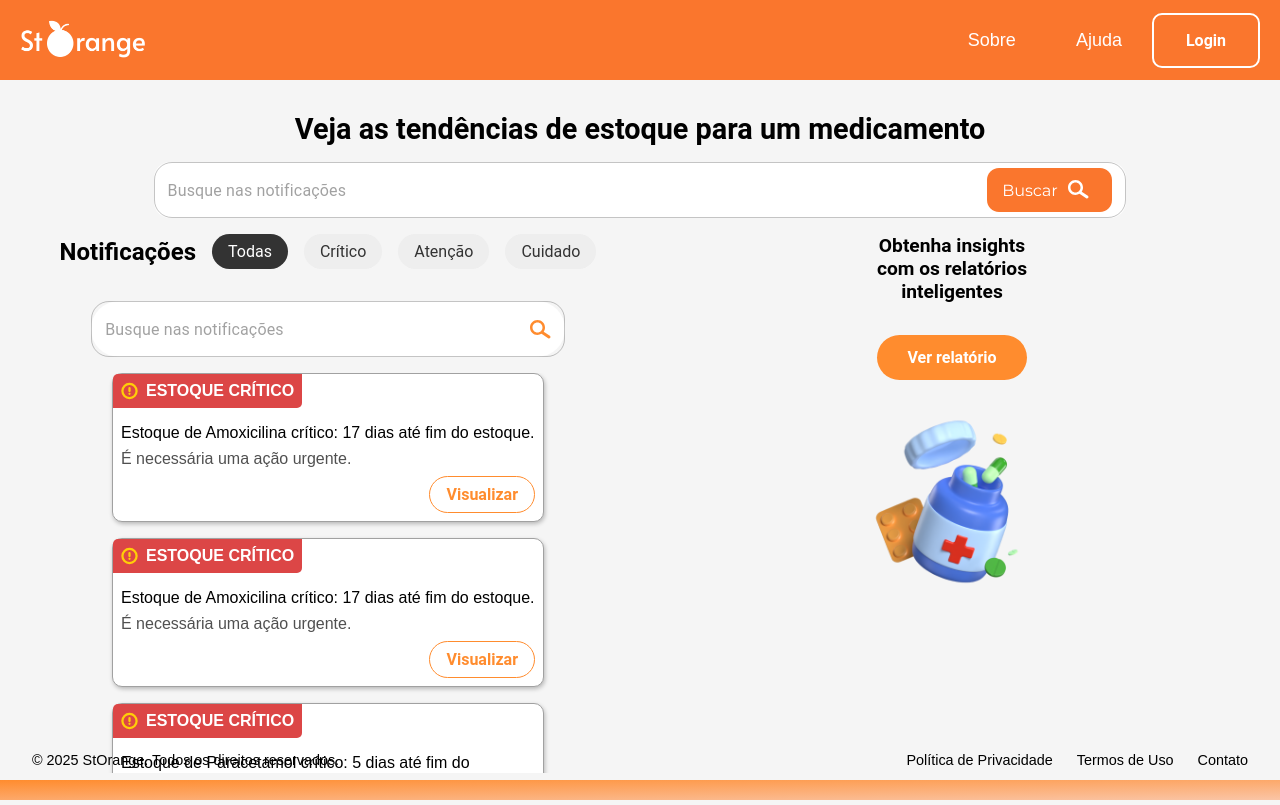
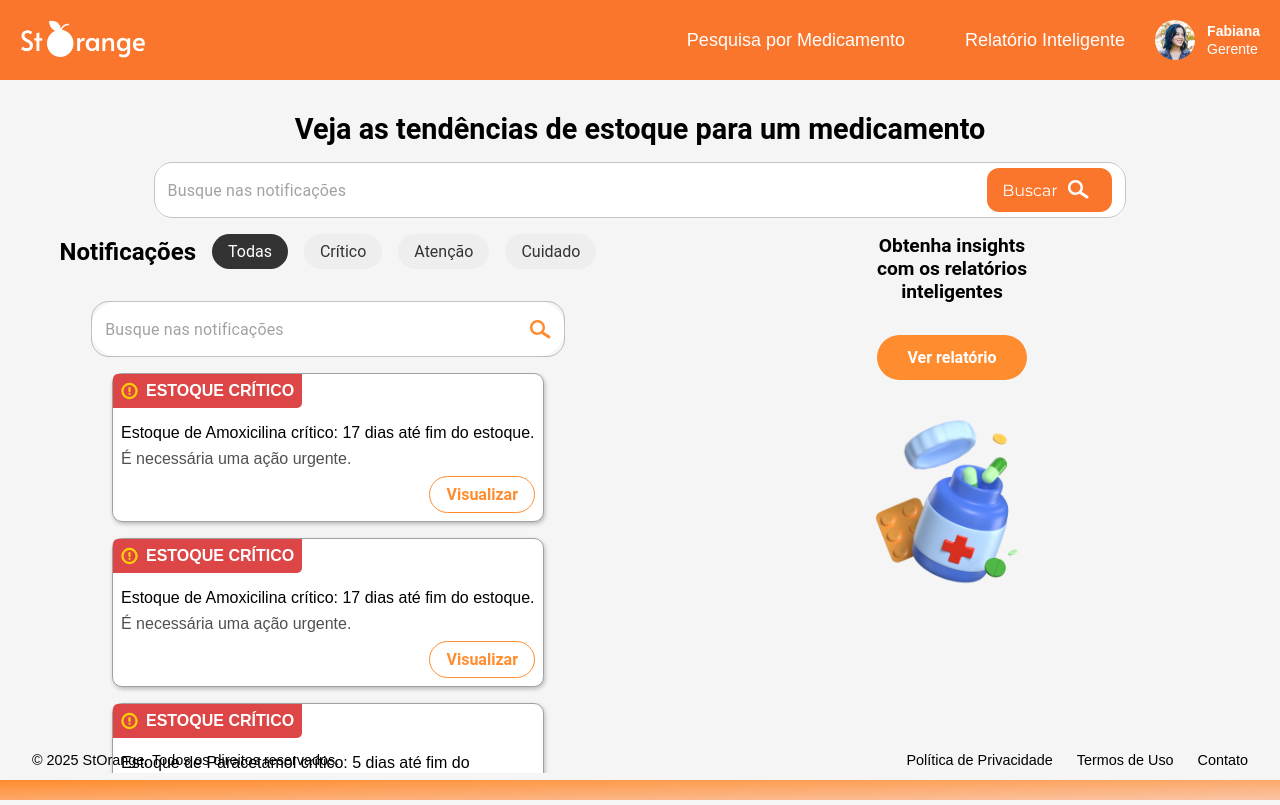
Before and after one commit to anasosl/EstocAI, a React (Create React App) app in the folder frontend/: page / in a window 1280 px wide. Built offline with nearby package versions, Linux system fonts and the light colour scheme; a web font is replaced by a local one.

Commit message:
feat(login-page): Ajustando os estados do navbar no fluxo de login.

```diff
--- a/frontend/src/App.tsx
+++ b/frontend/src/App.tsx
@@ -9,7 +9,7 @@ import { BrowserRouter } from 'react-router-dom';
 export const App = (): React.ReactElement => (
 	<ThemeProvider theme={theme}>
 		<BrowserRouter>
-			<Navbar userId={''}/>
+			<Navbar />
 			<PublicRoutes />
 			<GlobalStyle />
 			<Footer />
--- a/frontend/src/components/Navbar/index.tsx
+++ b/frontend/src/components/Navbar/index.tsx
@@ -1,5 +1,6 @@
 import React, { FC } from "react";
 import { useNavigate } from 'react-router-dom';
+import { useLocation } from 'react-router-dom';
 import styled from "styled-components";
 import assets from '../../assets';
 import { theme } from "../../styles/theme";
@@ -66,20 +67,21 @@ import {
 // `;
 
 interface UserProps {
-	userId: String;
+	userId?: String;
 }
 
-const Navbar: FC<UserProps> = ({ userId }) => {
+const Navbar: FC<UserProps> = ({ userId = 'fabiana' }) => {
   const navigate = useNavigate();
+  const location = useLocation();
 
   const handleLogin = () => {
-    navigate('/Login');
+    navigate('/Login', { state: { logged: false } });
   }
   return (
     <NavbarContainer>
       <Logo src = {assets.storangeWhiteLogo}/>
       <NavLinks>
-        {userId ? (
+        {userId && (!location.state || location.state.logged) ? (
           <>
             <NavLink>Pesquisa por Medicamento</NavLink>
             <NavLink>Relatório Inteligente</NavLink>
@@ -95,9 +97,9 @@ const Navbar: FC<UserProps> = ({ userId }) => {
           <span>Fabiana</span>
         </Profile> */}
         <UserContainer>
-          {userId ? (
+          {userId && (!location.state || location.state.logged) ? (
             <>
-              <UserImage src={assets.Fabiana} alt='User Image' />
+              <UserImage src={assets.Fabiana} alt='User Image' onClick={handleLogin}/>
               <UserInfo>
                 <UserName>Fabiana</UserName>
                 <UserRole>Gerente</UserRole>
--- a/frontend/src/pages/Login/index.tsx
+++ b/frontend/src/pages/Login/index.tsx
@@ -4,16 +4,18 @@ import { theme } from "../../styles/theme";
 import assets from '../../assets'; // Importar a imagem
 import { BackgroundImage, StorangeOrangeBackground, PageContainer, LoginForm, SignUp, StorangeOrangeLogo, CheckboxContainer } from './style';
 import { useNavigate, Link } from 'react-router-dom';
-import { Checkbox } from "@mui/material";
 
 
 export const Login: React.FC = () => {
   const navigate = useNavigate();
 
   const handleLogin = () => {
-    navigate('/');
+    navigate('/', { state: { logged: true } });
   }
 
+  const handleSignUp = () => {
+	navigate('/Login', { state: { logged: false } });
+  }
   return (
     <PageContainer>
       <LoginForm>
@@ -28,7 +30,7 @@ export const Login: React.FC = () => {
 			<input type="checkbox" id="rememberMe"/>
           	<label htmlFor="rememberMe">Lembre-se de mim</label>
 		  	</CheckboxContainer>
-			<Link to='/Login'>Esqueceu a senha?</Link>
+			<p onClick={handleSignUp}>Esqueceu a senha?</p>
 		  </div>
 
 
@@ -36,7 +38,7 @@ export const Login: React.FC = () => {
       </LoginForm>
       <SignUp>
         <span>Não tem uma conta?</span>
-		    <Link to='/Login'>Cadastre-se</Link>
+		    <p onClick={handleSignUp}>Cadastre-se</p>
       </SignUp>
       <BackgroundImage src={assets.assetBackground} alt="Background" />
       <StorangeOrangeBackground src={assets.storangeOrangeBackground}/>
--- a/frontend/src/pages/Login/style.ts
+++ b/frontend/src/pages/Login/style.ts
@@ -11,9 +11,11 @@ export const PageContainer = styled.div`
   align-items: center;
   flex-direction: column;
   z-index: 1;
-  a {
+  p {
 	color: ${theme.colors.laranjaPrincipal};
 	text-decoration: none;
+	cursor: pointer;
+
 	&:hover {
 	  text-decoration: underline;
 	}
@@ -93,9 +95,10 @@ export const LoginForm = styled.div`
 	flex-direction: row;
 	width: 100%;
 }
-  a{
+  p{
     font-size: 12px;
 	width: 150px;
+	cursor: pointer;
   }
 `;
 export const CheckboxContainer = styled.div`
```
